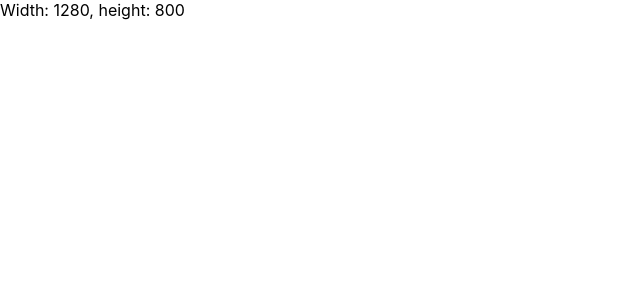
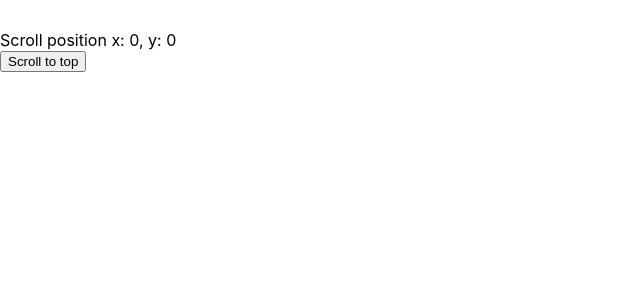
Before and after one commit to Sprusi/result-useFetch, a React (Create React App) app: page / in a window 1280 px wide. Shown: the top 300 px of the page, without its empty margins (0-640 px from the left). Built offline with nearby package versions, Linux system fonts and the light colour scheme.

Commit message:
added useWindowScroll

```diff
--- a/src/App.js
+++ b/src/App.js
@@ -1,13 +1,16 @@
 import style from "./app.module.css";
-import { useViewportSize } from "./hooks/useViewportSize";
+import { useWindowScroll } from "./hooks/useWindowScroll";
 
 function App() {
-  const { height, width } = useViewportSize();
+  const [scroll, scrollTo] = useWindowScroll();
 
   return (
-    <>
-      Width: {width}, height: {height}
-    </>
+    <div style={{height: 2000, width: 1000}}>
+      <p style={{margin: '30px 0 0 0'}}>
+        Scroll position x: {scroll.x}, y: {scroll.y}
+      </p>
+      <button onClick={() => scrollTo({ y: 0 })}>Scroll to top</button>
+    </div>
   );
 }
 
--- /dev/null
+++ b/src/hooks/useWindowScroll.js
@@ -0,0 +1,24 @@
+import { useCallback, useState } from "react";
+import { useWindowEvent } from "./useWindowEvent";
+import { useThrottle } from "./useThottle";
+
+export const useWindowScroll = () => {
+  const [scroll, setScroll] = useState({
+    x: window.scrollX,
+    y: window.scrollY,
+  });
+
+  const throttlePosition = useThrottle(scroll);
+
+  const handleScroll = useCallback(() => {
+    setScroll({ x: window.scrollX, y: window.scrollY });
+  }, []);
+
+  useWindowEvent("scroll", handleScroll);
+
+  const scrollTo = useCallback(({ x = window.scrollX, y = window.scrollY }) => {
+    window.scrollTo(x, y);
+  }, []);
+
+  return [throttlePosition, scrollTo];
+};
```
